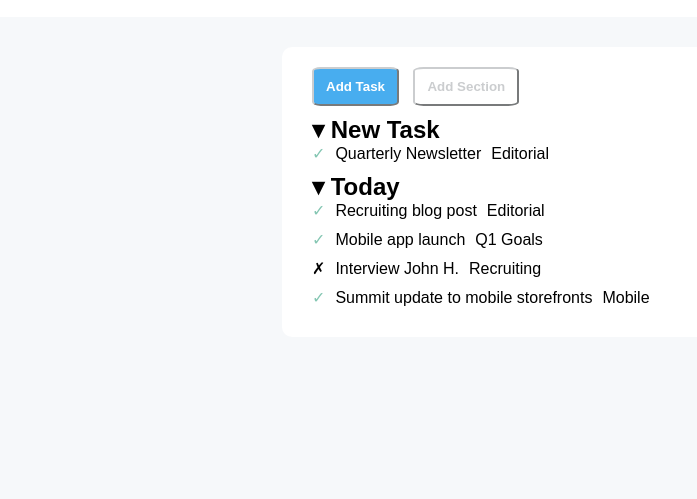
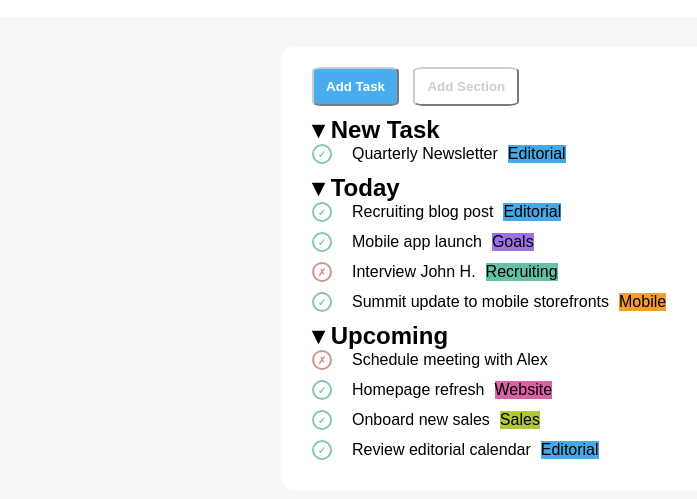
Before and after one commit to biancapcr/html-css-toboolist, a plain HTML site: page index.html in a window 1280 px wide. Shown: the part 73-572 px from the top of the page, without its empty margins (8-705 px from the left). Drawn offline with Linux system fonts and the light colour scheme.

Commit message:
fourth commit

```diff
--- a/assets/css/style.css
+++ b/assets/css/style.css
@@ -64,5 +64,54 @@ li{
   gap: 10px;
 }
 .check{
+  display: inline-flex;
+  align-items: center;
+  justify-content: center;
+  width: 20px;
+  height: 20px;
+  border-radius: 50%;
+  font-size: 10px;
+  margin-right: 10px;
   color: #84c6b2;
+  font-weight: bold;
+  border: 2px solid #84c6b2;
+
 }
+.cross{
+  display: inline-flex;
+  align-items: center;
+  justify-content: center;
+  width: 20px;
+  height: 20px;
+  border-radius: 50%;
+  font-size: 10px;
+  margin-right: 10px;
+  color: #cd9790;
+  font-weight: bold;
+  border: 2px solid #cd9790;
+
+}
+/********  lista ************/
+.task{
+  list-style-type: none;
+  padding: 0;
+}
+/********  etichette ************/
+.editorial{
+  background-color: #45A9E8
+}
+.goals{
+  background-color: #9C72E5;
+}
+.recruiting{
+  background-color: #64C1A6;
+}
+.mobile{
+  background-color: #F49E2F;
+}
+.website{
+  background-color: #D663A3;
+}
+.sales{
+  background-color: #B0C834;
+}
--- a/index.html
+++ b/index.html
@@ -28,19 +28,28 @@
                 <li><span class="check">&#10003;</span>Quarterly Newsletter
                 <span class="editorial"> Editorial</span></li>
             </ul>
+
         </section>
             <section class="task">
       <h2><span class="arrow">&#9662;</span> Today</h2>
       <ul>
         <li><span class="check">&#10003;</span> Recruiting blog post <span class="editorial">Editorial</span></li>
-        <li><span class="check">&#10003;</span> Mobile app launch <span class="goals">Q1 Goals</span></li>
+        <li><span class="check">&#10003;</span> Mobile app launch <span class="goals">Goals</span></li>
         <li><span class="cross">&#10007;</span> Interview John H. <span class="recruiting">Recruiting</span></li>
         <li><span class="check">&#10003;</span> Summit update to mobile storefronts <span class="mobile">Mobile</span></li>
       </ul>
     </section>
 
-
-    </main>
+    <section class="task">
+        <h2><span class="arrow">&#9662;</span> Upcoming</h2>
+        <ul>
+            <li><span class="cross">&#10007;</span> Schedule meeting with Alex</li>
+            <li><span class="check">&#10003;</span> Homepage refresh <span class="website">Website</span></li>
+            <li><span class="check">&#10003;</span> Onboard new sales <span class="sales">Sales</span></li>
+            <li><span class="check">&#10003;</span> Review editorial calendar <span class="editorial">Editorial</span></li>
+        </ul>
+    </section>
+ </main>
 
 </body>
 </html>
```
